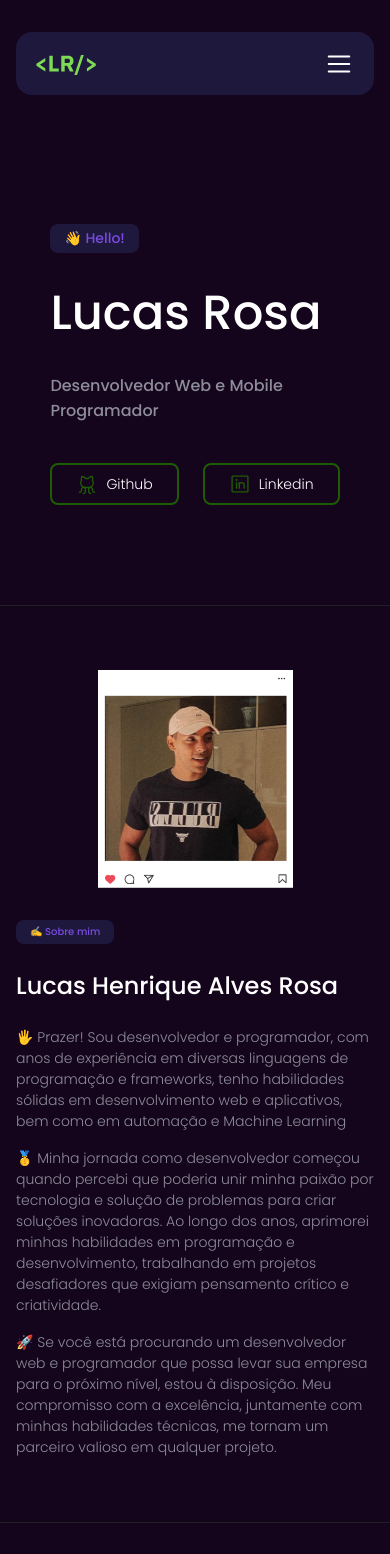
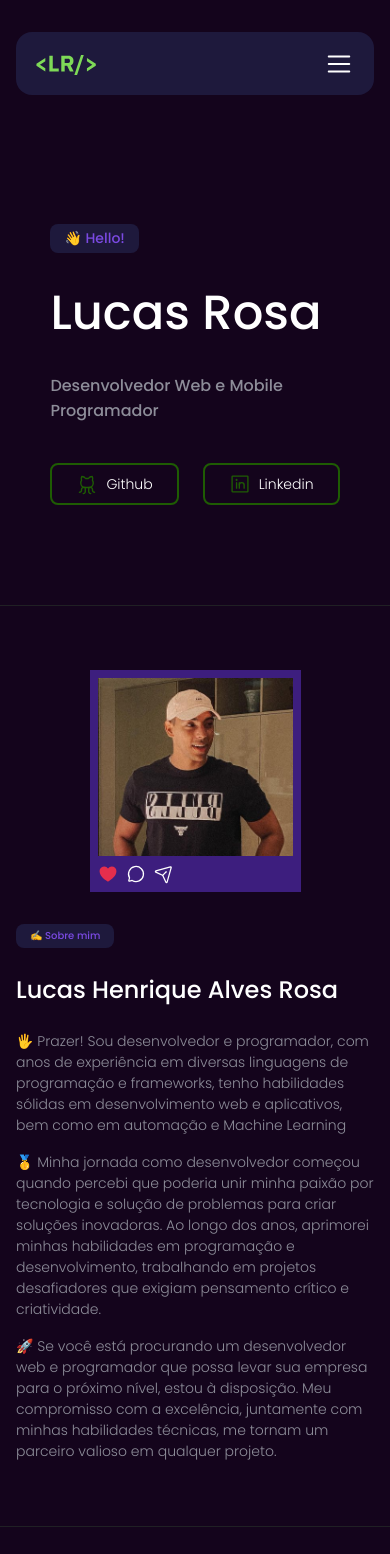
Before and after one commit to LucasHARosa/LucasHARosa.github.io, a React (Vite) app: page / in a window 390 px wide. Shown: the top 1554 px of the page. Built offline with nearby package versions, Linux system fonts and the light colour scheme; a web font is replaced by a local one.

Commit message:
update button

```diff
--- a/index.html
+++ b/index.html
@@ -1,5 +1,5 @@
 <!DOCTYPE html>
-<html lang="en">
+<html lang="pt">
   <head>
     <link rel="preconnect" href="https://fonts.googleapis.com">
     <link rel="preconnect" href="https://fonts.gstatic.com" crossorigin>
--- a/package.json
+++ b/package.json
@@ -15,6 +15,7 @@
     "phosphor-react": "^1.4.1",
     "react": "^18.2.0",
     "react-dom": "^18.2.0",
+    "react-toastify": "^9.1.2",
     "styled-components": "^5.3.10"
   },
   "devDependencies": {
--- a/src/App.tsx
+++ b/src/App.tsx
@@ -8,6 +8,7 @@ import { MainProjetos } from "./components/MainProjetos";
 import { Skills } from "./components/Skills";
 import { Footer } from "./components/Footer";
 import { Contact } from "./components/Contact";
+
 export function App() {
 
 
--- a/src/components/About/index.tsx
+++ b/src/components/About/index.tsx
@@ -1,13 +1,20 @@
 import styles from './styles.module.css';
 import foto from '../../assets/foto.png'
-
+import { Heart, ChatCircle, PaperPlaneTilt } from 'phosphor-react';
 
 
 export function About(){
   return (
     <section id="SobreMim">
       <div className={styles.container}>
-        <img src={foto} alt="" />
+        <div className={styles.imagem}>
+          <img src={foto} alt="" />
+          <div>
+            <Heart size={24} weight="fill" color="#e52e4d" />
+            <ChatCircle size={24}  color="#FFF" />
+            <PaperPlaneTilt size={24}  color="#FFF" />
+          </div>
+        </div>
         <div className={styles.containerInfo}>
           <div className={styles.tag}>✍ Sobre mim</div>
           <h1>Lucas Henrique Alves Rosa</h1>
--- a/src/components/About/styles.module.css
+++ b/src/components/About/styles.module.css
@@ -8,8 +8,21 @@
   border-bottom: 1px solid var(--gray-800);
   border-top: 1px solid var(--gray-800);
 }
-.container img{
+.imagem{
+  padding: 0.5rem;
+  background-color: var(--purple-500);
+  display: flex;
+  flex-direction: column;
+  gap: 0.5rem;
+}
+.imagem img{
   width: 25vw;
+}
+.imagem div{
+
+  display: flex;
+  flex-direction: row;
+  gap: 0.5rem;
 }
 
 .containerInfo{
@@ -24,6 +37,7 @@
   color: var(--white);
 }
 .containerInfo div{
+
   display: flex;
   flex-direction: column;
   gap: 1rem;
@@ -62,5 +76,9 @@
   .tag{
     font-size: 0.625rem;
   }
+  .imagem svg{
+    width: 1.25rem;
+    height: 1.25rem;
+  }
 
 }
--- a/src/components/Contact/index.tsx
+++ b/src/components/Contact/index.tsx
@@ -1,8 +1,23 @@
 import styles from './styles.module.css';
 import {WhatsappLogo, Envelope } from 'phosphor-react'
+import { toast } from 'react-toastify';
 export function Contact(){
+  function handlecopy(){
+    navigator.clipboard.writeText('lucashrosa99@gmail.com')
+    toast('📧  Email copiado!', {
+      position: "top-right",
+      autoClose: 3000,
+      hideProgressBar: false,
+      closeOnClick: true,
+      pauseOnHover: true,
+      draggable: true,
+      progress: undefined,
+      theme: "dark",
+      });
+  }
   return(
     <section id='Contato' className={styles.container}>
+
       <div>
         <div className={styles.tag}>📱 Fala Comigo!</div>
         <h1>Contatos</h1>
@@ -16,7 +31,7 @@ export function Contact(){
           </a>
         </div>
         <div>
-          <a href="">
+          <a href="#Contato" onClick={handlecopy}>
             <Envelope size={50}  color='#7B4AE2'/>
             <span>lucashrosa99@gmail</span>
           </a>
--- a/src/components/Footer/styles.module.css
+++ b/src/components/Footer/styles.module.css
@@ -16,3 +16,15 @@
   font-size: 0.875rem;
   font-weight: 600;
 }
+
+@media (max-width: 768px) {
+  .Footer{
+    padding: 0.5rem;
+  }
+  .Footer p{
+    font-size: 0.625rem;
+  }
+  .Footer a{
+    font-size: 0.625rem;
+  }
+}
--- a/src/global.css
+++ b/src/global.css
@@ -21,6 +21,8 @@
     --green-300: #1e5c03;
     --green-500: #1b5c00;
     --green-700: #0f3d00;
+
+    --red: #e52e4d;
   }
 
   :focus {
--- a/src/main.tsx
+++ b/src/main.tsx
@@ -1,10 +1,24 @@
 import React from 'react'
 import ReactDOM from 'react-dom/client'
 import {App} from './App.tsx'
+import { ToastContainer } from 'react-toastify';
+import 'react-toastify/dist/ReactToastify.css' ;
 
 
 ReactDOM.createRoot(document.getElementById('root') as HTMLElement).render(
   <React.StrictMode>
     <App />
+    <ToastContainer
+        position="bottom-right"
+        autoClose={3000}
+        hideProgressBar={false}
+        newestOnTop={false}
+        closeOnClick
+        rtl={false}
+        pauseOnFocusLoss
+        draggable
+        pauseOnHover
+        theme="dark"
+    />
   </React.StrictMode>,
 )
```
Also changed, not shown: src/assets/foto.png, 5 other files (tests, documents, lock files or other folders).
